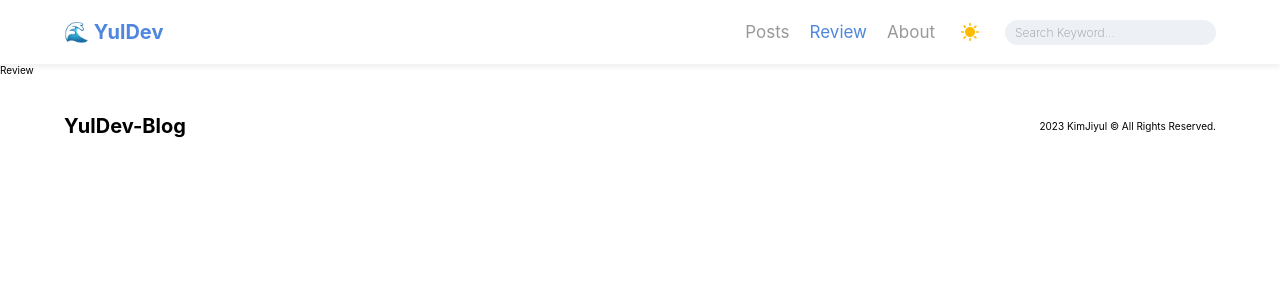
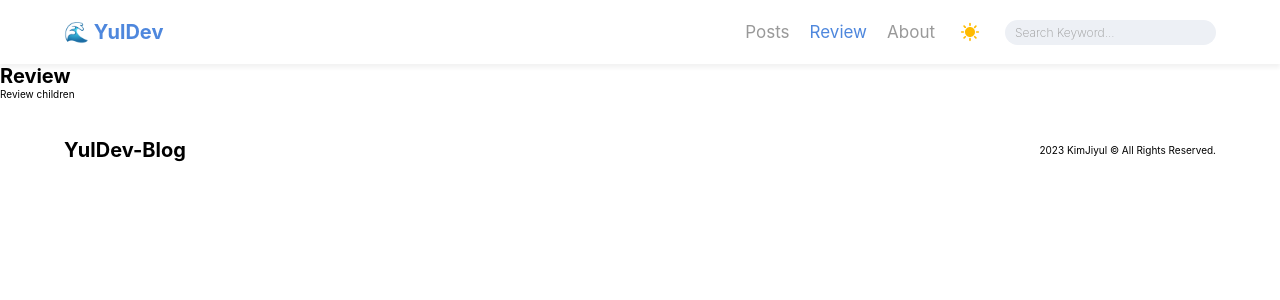
Before and after one commit to yul-dev-k/yul-dev-blog, a React (Create React App) app: page /review in a window 1280 px wide. Shown: the top 300 px of the page. Built offline with nearby package versions, Linux system fonts and the light colour scheme; a web font is replaced by a local one.

Commit message:
Feat: 서브 페이지 레이아웃 컴포넌트로 wrapping

```diff
--- a/src/components/common/layout/Layout.jsx
+++ b/src/components/common/layout/Layout.jsx
@@ -1,3 +1,8 @@
-export default function Layout() {
-  return <></>;
+export default function Layout({ children, title }) {
+  return (
+    <>
+      <h1>{title}</h1>
+      <div>{children}</div>
+    </>
+  );
 }
--- a/src/components/sub/about/About.jsx
+++ b/src/components/sub/about/About.jsx
@@ -1,5 +1,6 @@
+import Layout from "../../common/layout/Layout";
 import "./About.scss";
 
 export default function About() {
-  return <div>About</div>;
+  return <Layout title={"About"}>about children</Layout>;
 }
--- a/src/components/sub/posts/Posts.jsx
+++ b/src/components/sub/posts/Posts.jsx
@@ -1,5 +1,6 @@
+import Layout from "../../common/layout/Layout";
 import "./Posts.scss";
 
 export default function Posts() {
-  return <div>Posts</div>;
+  return <Layout title={"Posts"}>posts children</Layout>;
 }
--- a/src/components/sub/review/Review.jsx
+++ b/src/components/sub/review/Review.jsx
@@ -1,5 +1,6 @@
+import Layout from "../../common/layout/Layout";
 import "./Review.scss";
 
-export default function Review() {
-  return <div>Review</div>;
+export default function Posts() {
+  return <Layout title={"Review"}>Review children</Layout>;
 }
```
